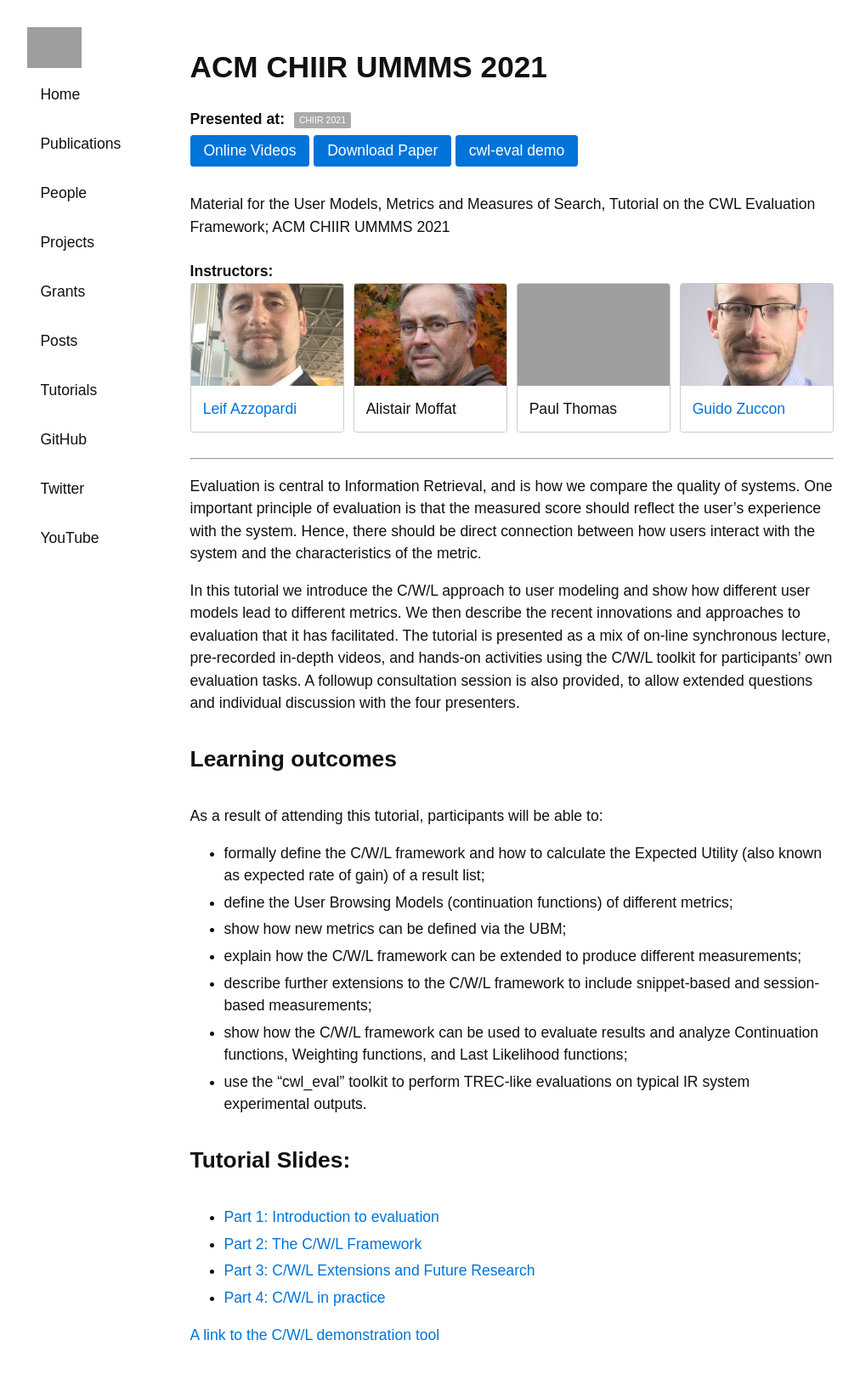
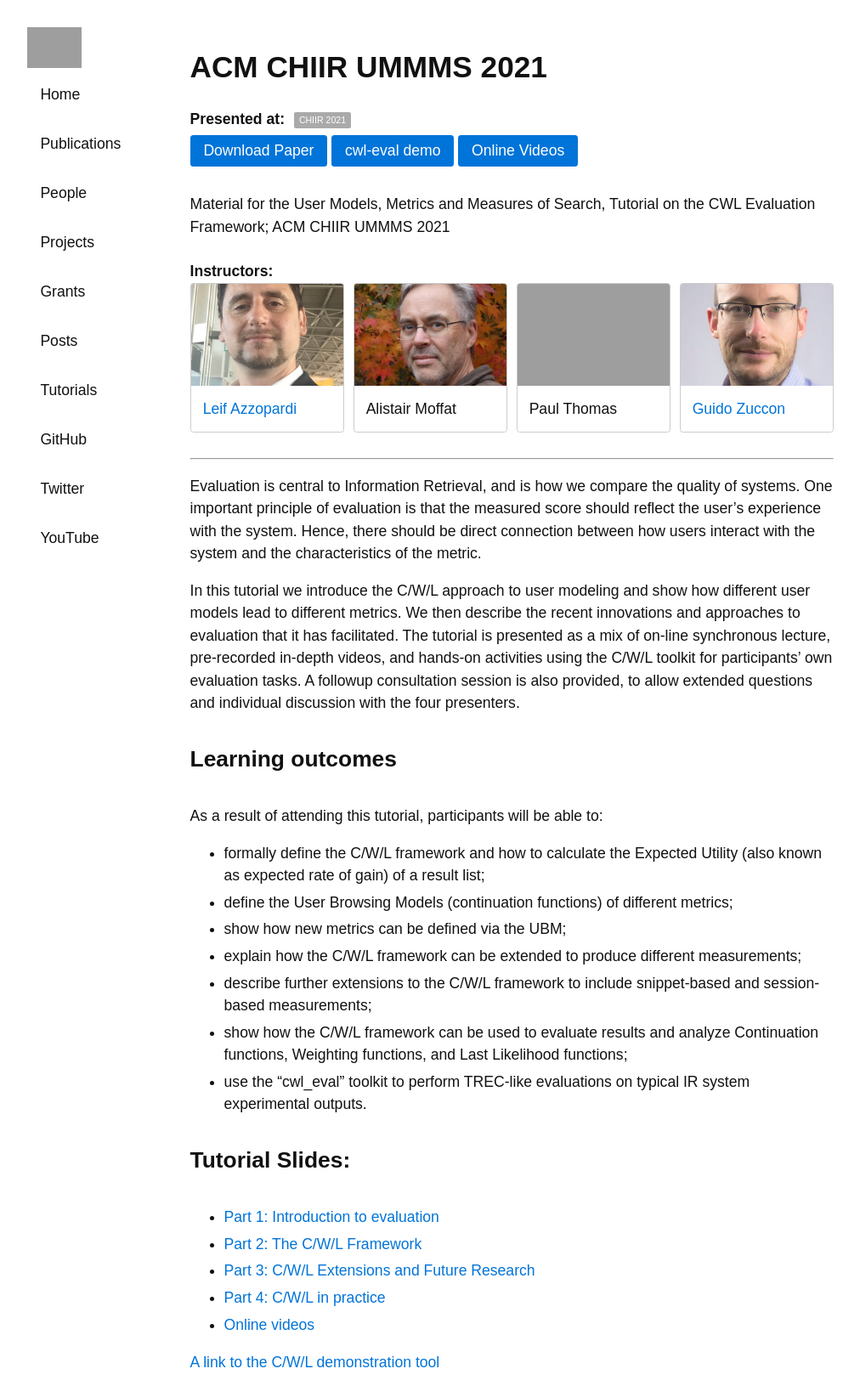
Before and after one commit to ielab/ielab.github.io, a Jekyll site: the page built from _tutorials/ummms2021.md, in a window 1280 px wide. Shown: the whole page at 85% size, without its empty margins (139-1151 px from the left). Built offline with Jekyll 4.4.1, drawn with Linux system fonts in a browser that asks for light colours; before the commit the page ends 1613 px from its top, so only the background shows below that; grey boxes are pictures that could not be loaded.

Commit message:
Update ummms2021.md

```diff
--- a/_tutorials/ummms2021.md
+++ b/_tutorials/ummms2021.md
@@ -10,12 +10,12 @@ people:
  - name: guido-zuccon
 description: Material for the User Models, Metrics and Measures of Search, Tutorial on the CWL Evaluation Framework; ACM CHIIR UMMMS 2021
 links:
- - url: https://www.youtube.com/playlist?list=PLgrOo-AsKcmV3pzpvFbd5SUpUMWUv2fQr
-   name: Online Videos
  - url: https://dl.acm.org/doi/10.1145/3406522.3446049
    name: Download Paper
  - url: https://github.com/ireval/cwl-examples/blob/master/notebooks/SIGIR2019-Demo-CWL-PLots.ipynb
    name: cwl-eval demo
+ - url: https://www.youtube.com/playlist?list=PLgrOo-AsKcmV3pzpvFbd5SUpUMWUv2fQr
+   name: Online Videos
 
 ---
 
@@ -47,6 +47,7 @@ As a result of attending this tutorial, participants will be able to:
 - [Part 2: The C/W/L Framework](2-ummms-cwl.pdf)
 - [Part 3: C/W/L Extensions and Future Research](3-ummms-extensions-and-research.pdf)
 - [Part 4: C/W/L in practice](4-ummms-cwl-demo.pdf)
+- [Online videos](https://www.youtube.com/playlist?list=PLgrOo-AsKcmV3pzpvFbd5SUpUMWUv2fQr)
 
 
 [A link to the C/W/L demonstration tool](https://github.com/ireval/cwl-examples/blob/master/notebooks/SIGIR2019-Demo-CWL-PLots.ipynb)
```
